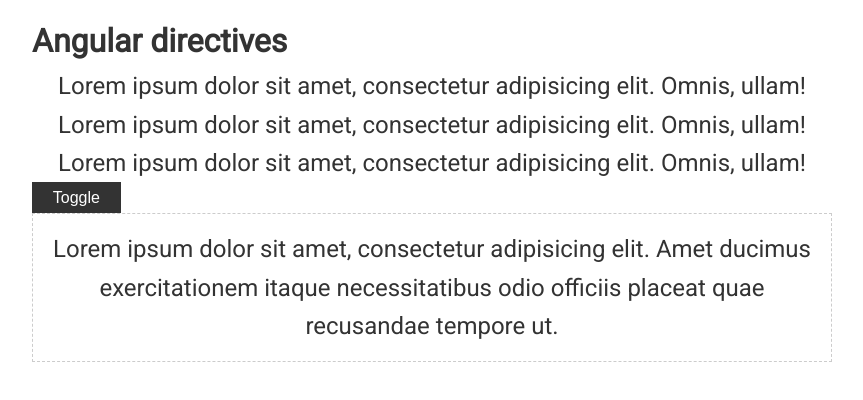
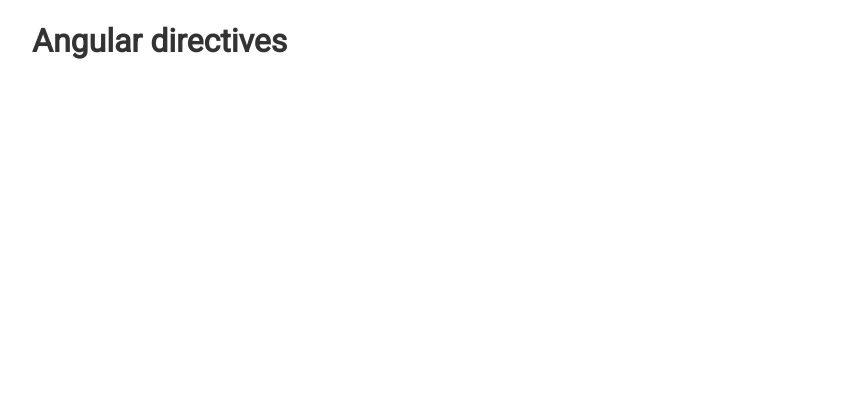
Before and after one commit to Aigelov/angular-basics-by-vladilen, an Angular app: page / in a window 1280 px wide. Shown: the top 400 px of the page, without its empty margins (208-1071 px from the left). Built offline with nearby package versions, Linux system fonts and the light colour scheme.

Commit message:
Clear project

```diff
--- a/src/app/app.component.html
+++ b/src/app/app.component.html
@@ -1,49 +1,3 @@
 <div class="container">
   <h1>Angular directives</h1>
-  <p
-    [appStyle]="'green'"
-    [dStyles]="{
-      border: '1px solid green',
-      borderRadius: '5px'
-    }"
-  >Lorem ipsum dolor sit amet, consectetur adipisicing elit. Omnis, ullam!</p>
-  <p
-    [appStyle]="'brown'"
-    [dStyles]="{
-      border: '1px solid brown',
-      borderRadius: '15px'
-    }"
-  >Lorem ipsum dolor sit amet, consectetur adipisicing elit. Omnis, ullam!</p>
-  <p>Lorem ipsum dolor sit amet, consectetur adipisicing elit. Omnis, ullam!</p>
-
-  <button
-    class="btn"
-    (click)="isVisible = !isVisible"
-  >Toggle</button>
-
-  <!--<div-->
-    <!--*ngIf="isVisible"-->
-    <!--class="wrap"-->
-  <!--&gt;-->
-    <!--<p>Lorem ipsum dolor sit amet, consectetur adipisicing elit. Amet ducimus exercitationem itaque necessitatibus odio officiis placeat quae recusandae tempore ut.</p>-->
-  <!--</div>-->
-
-  <!--<ng-template [ngIf]="isVisible">-->
-    <!--<div class="wrap">-->
-      <!--<p>Lorem ipsum dolor sit amet, consectetur adipisicing elit. Amet ducimus exercitationem itaque necessitatibus odio officiis placeat quae recusandae tempore ut.</p>-->
-    <!--</div>-->
-  <!--</ng-template>-->
-
-  <!--<div-->
-    <!--*appIfNot="!isVisible"-->
-    <!--class="wrap"-->
-  <!--&gt;-->
-    <!--<p>Lorem ipsum dolor sit amet, consectetur adipisicing elit. Amet ducimus exercitationem itaque necessitatibus odio officiis placeat quae recusandae tempore ut.</p>-->
-  <!--</div>-->
-
-  <ng-template [appIfNot]="!isVisible">
-    <div class="wrap">
-      <p>Lorem ipsum dolor sit amet, consectetur adipisicing elit. Amet ducimus exercitationem itaque necessitatibus odio officiis placeat quae recusandae tempore ut.</p>
-    </div>
-  </ng-template>
 </div>
--- a/src/app/app.component.scss
+++ b/src/app/app.component.scss
@@ -14,8 +14,3 @@
   font-size: 1.5rem;
   text-align: center;
 }
-
-.wrap {
-  border: 1px dashed #CCC;
-  padding: 1rem;
-}
--- a/src/app/app.component.ts
+++ b/src/app/app.component.ts
@@ -6,5 +6,4 @@
   styleUrls: ['./app.component.scss']
 })
 export class AppComponent {
-  isVisible = true;
 }
--- a/src/app/app.module.ts
+++ b/src/app/app.module.ts
@@ -3,14 +3,10 @@
 import {FormsModule} from '@angular/forms';
 
 import { AppComponent } from './app.component';
-import {StyleDirective} from './directives/style.directive';
-import { IfNotDirective } from './directives/if-not.directive';
 
 @NgModule({
   declarations: [
-    AppComponent,
-    StyleDirective,
-    IfNotDirective
+    AppComponent
   ],
   imports: [
     BrowserModule,
--- a/src/app/directives/if-not.directive.ts
+++ /dev/null
@@ -1,23 +0,0 @@
-import {Directive, Input, TemplateRef, ViewContainerRef} from '@angular/core';
-
-@Directive({
-  selector: '[appIfNot]'
-})
-export class IfNotDirective {
-
-  @Input('appIfNot') set ifNot(condition: boolean) {
-    if (!condition) {
-      // Show element
-      this.viewContainer.createEmbeddedView(this.templateRef);
-    } else {
-      // Hide element
-      this.viewContainer.clear();
-    }
-  }
-
-  constructor(
-    private templateRef: TemplateRef<any>,
-    private viewContainer: ViewContainerRef
-  ) { }
-
-}
--- a/src/app/directives/style.directive.ts
+++ /dev/null
@@ -1,56 +0,0 @@
-import {Directive, ElementRef, HostBinding, HostListener, Input, Renderer2} from '@angular/core';
-
-@Directive({
-  selector: '[appStyle]'
-})
-export class StyleDirective {
-
-  @Input('appStyle') color: string = 'red';
-  @Input() dStyles: {
-    border?: string,
-    borderRadius?: string
-    fontWeight?: string,
-  };
-
-  @HostBinding('style.color') elColor = null;
-
-  constructor(
-    private elRef: ElementRef,
-    private renderer: Renderer2
-  ) {
-    // elRef.nativeElement.style.color = 'green';
-  }
-
-  // @HostListener('click') onClick(event: Event)
-  @HostListener('click', ['$event.target']) onClick(event: HTMLStyleElement) {
-    event.style.color = 'red';
-  }
-
-  @HostListener('mouseenter') onEnter() {
-    this.elColor = this.color;
-    // this.renderer.setStyle(this.elRef.nativeElement, 'color', this.color);
-    // this.renderer.setStyle(
-    //   this.elRef.nativeElement,
-    //   'border',
-    //   this.dStyles.border
-    // );
-    // this.renderer.setStyle(
-    //   this.elRef.nativeElement,
-    //   'borderRadius',
-    //   this.dStyles.borderRadius
-    // );
-    // this.renderer.setStyle(
-    //   this.elRef.nativeElement,
-    //   'fontWeight',
-    //   this.dStyles.fontWeight
-    // );
-  }
-
-  @HostListener('mouseleave') onLeave() {
-    this.elColor = null;
-    // this.renderer.setStyle(this.elRef.nativeElement, 'color', null);
-    // this.renderer.setStyle(this.elRef.nativeElement, 'border', null);
-    // this.renderer.setStyle(this.elRef.nativeElement, 'borderRadius', null);
-    // this.renderer.setStyle(this.elRef.nativeElement, 'fontWeight', null);
-  }
-}
```
